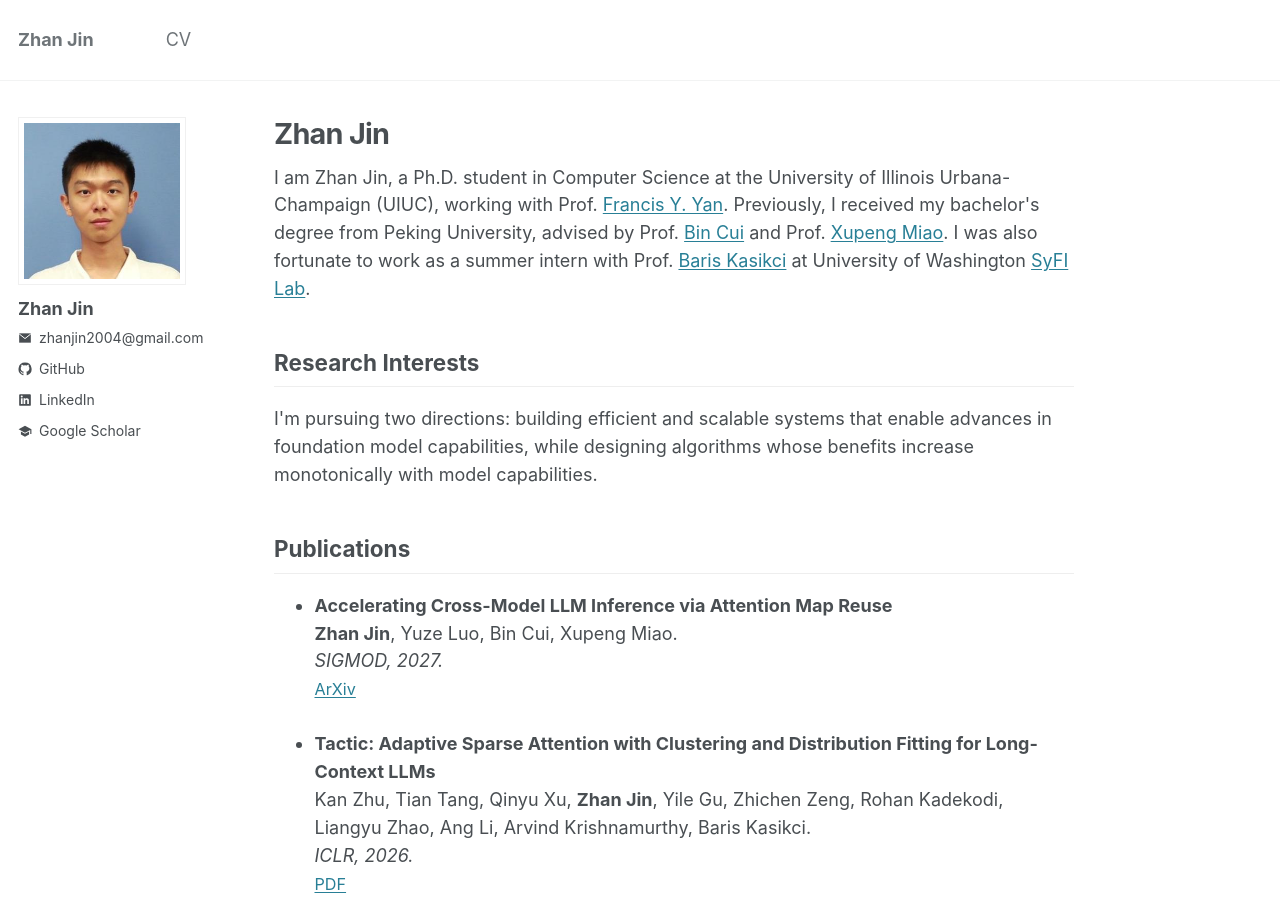
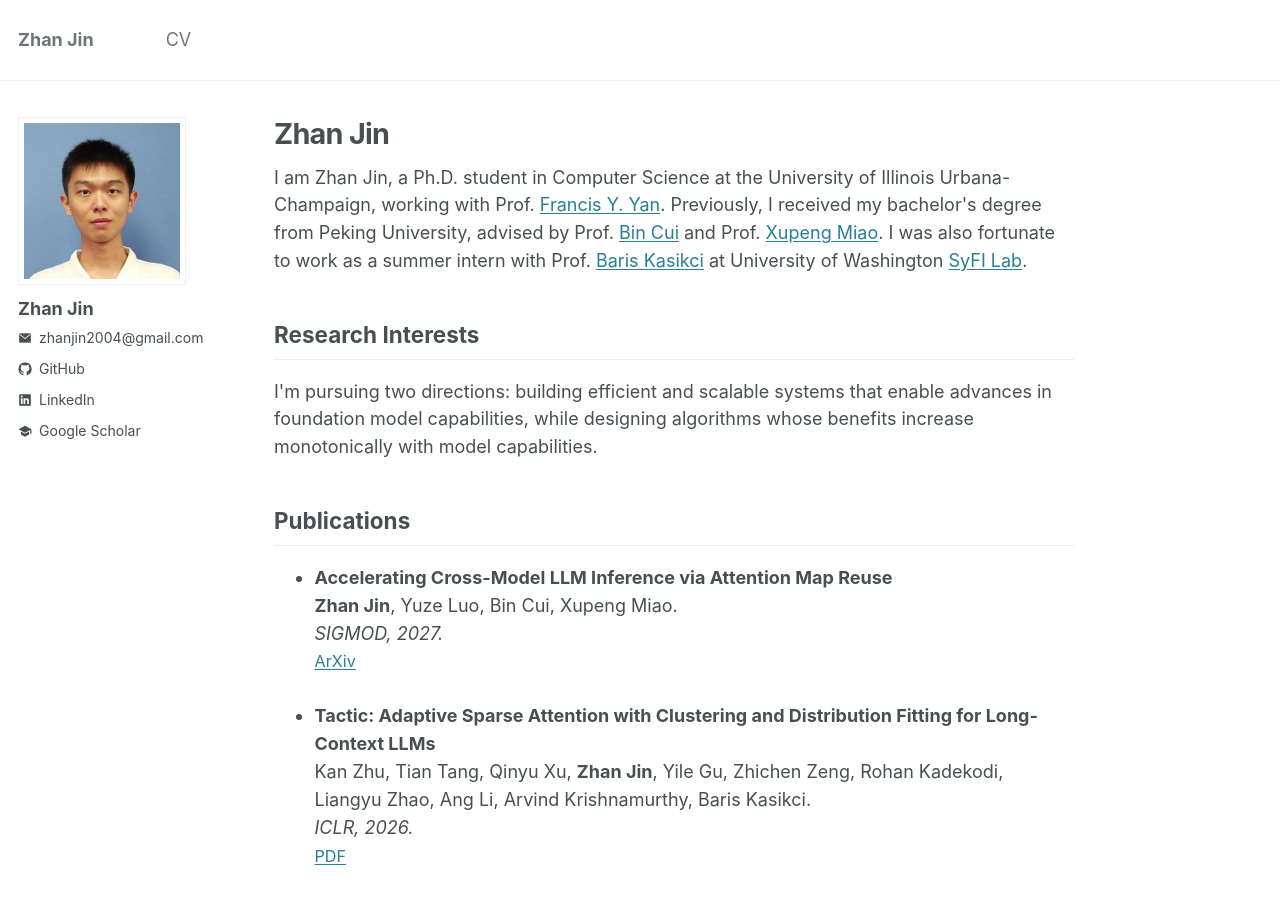
Before and after one commit to JustinJin04/JustinJin04.github.io, a plain HTML site: page index.html in a window 1280 px wide. Shown: the top 901 px of the page. Drawn offline with Linux system fonts and the light colour scheme.

Commit message:
remove uiuc in main context

```diff
--- a/index.html
+++ b/index.html
@@ -34,7 +34,7 @@
       <h1>Zhan Jin</h1>
       <!-- Replace all bracketed text with your own information. -->
       <div class="introduction">
-        <p>I am Zhan Jin, a Ph.D. student in Computer Science at the University of Illinois Urbana-Champaign (UIUC), working with Prof. <a href="https://fyy.cs.illinois.edu/" target="_blank" rel="noopener">Francis Y. Yan</a>. Previously, I received my bachelor's degree from Peking University, advised by Prof. <a href="https://cuibinpku.github.io/" target="_blank" rel="noopener">Bin Cui</a> and Prof. <a href="https://hsword.github.io/" target="_blank" rel="noopener">Xupeng Miao</a>. I was also fortunate to work as a summer intern with Prof. <a href="https://homes.cs.washington.edu/~baris/" target="_blank" rel="noopener">Baris Kasikci</a> at University of Washington <a href="https://syfi.cs.washington.edu/" target="_blank" rel="noopener">SyFI Lab</a>.</p>
+        <p>I am Zhan Jin, a Ph.D. student in Computer Science at the University of Illinois Urbana-Champaign, working with Prof. <a href="https://fyy.cs.illinois.edu/" target="_blank" rel="noopener">Francis Y. Yan</a>. Previously, I received my bachelor's degree from Peking University, advised by Prof. <a href="https://cuibinpku.github.io/" target="_blank" rel="noopener">Bin Cui</a> and Prof. <a href="https://hsword.github.io/" target="_blank" rel="noopener">Xupeng Miao</a>. I was also fortunate to work as a summer intern with Prof. <a href="https://homes.cs.washington.edu/~baris/" target="_blank" rel="noopener">Baris Kasikci</a> at University of Washington <a href="https://syfi.cs.washington.edu/" target="_blank" rel="noopener">SyFI Lab</a>.</p>
       </div>
       <section aria-labelledby="research-interests">
         <h2 id="research-interests">Research Interests</h2>
```
